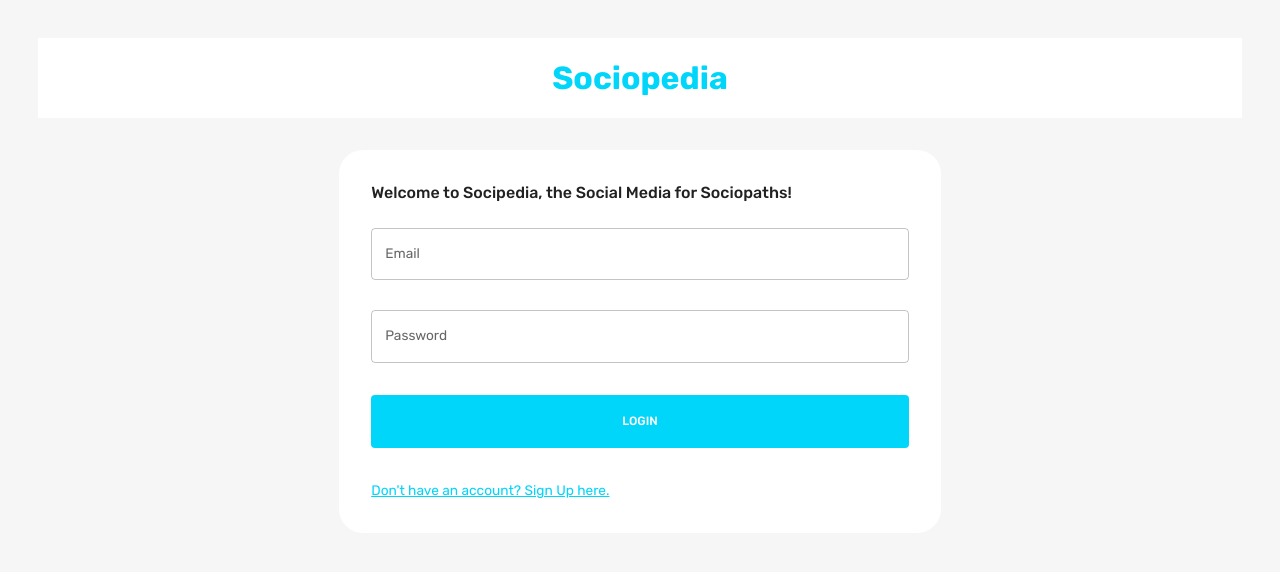
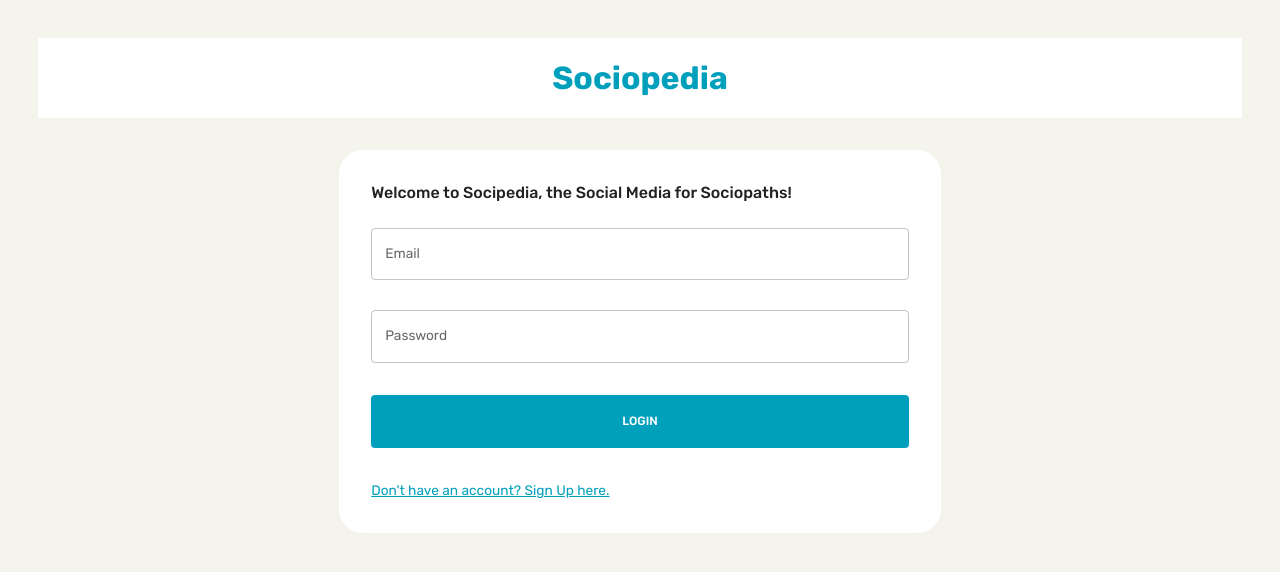
Before and after one commit to tom56561/movie-client, a React (Create React App) app: page / in a window 1280 px wide. Shown: the top 572 px of the page. Built offline with nearby package versions, Linux system fonts and the light colour scheme.

Commit message:
Refactor UI color

```diff
--- a/src/scenes/navbar/index.jsx
+++ b/src/scenes/navbar/index.jsx
@@ -55,7 +55,7 @@ const Navbar = () => {
             },
           }}
         >
-          Sociopedia
+          CineSocial Hub
         </Typography>
         {/* {(
           <FlexBetween
--- a/src/scenes/widgets/AdvertWidget.jsx
+++ b/src/scenes/widgets/AdvertWidget.jsx
@@ -24,12 +24,11 @@ const AdvertWidget = () => {
         style={{ borderRadius: "0.75rem", margin: "0.75rem 0" }}
       />
       <FlexBetween>
-        <Typography color={main}>MikaCosmetics</Typography>
-        <Typography color={medium}>mikacosmetics.com</Typography>
+        <Typography color={main}>Up</Typography>
+        <Typography color={medium}>up.com</Typography>
       </FlexBetween>
       <Typography color={medium} m="0.5rem 0">
-        Your pathway to stunning and immaculate beauty and made sure your skin
-        is exfoliating skin and shining like light.
+      78-year-old Carl Fredricksen travels to Paradise Falls in his house equipped with balloons, inadvertently taking a young stowaway.
       </Typography>
     </WidgetWrapper>
   );
--- a/src/theme.js
+++ b/src/theme.js
@@ -1,31 +1,33 @@
 // color design tokens export
 export const colorTokens = {
   grey: {
-    0: "#FFFFFF",
-    10: "#F6F6F6",
-    50: "#F0F0F0",
-    100: "#E0E0E0",
-    200: "#C2C2C2",
-    300: "#A3A3A3",
-    400: "#858585",
-    500: "#666666",
-    600: "#4D4D4D",
-    700: "#333333",
-    800: "#1A1A1A",
-    900: "#0A0A0A",
-    1000: "#000000",
+    // Nature-inspired neutral tones with a personalization twist
+    0: "#FFFFFF", // Pure white remains constant
+    10: "#F4F4ED", // Off-white inspired by natural linens
+    50: "#E8E8D0", // Light beige, reminiscent of sand
+    100: "#D1D1B2", // Warm grey, evoking dried herbs
+    200: "#B3B38C", // Muted olive
+    300: "#8E8E66", // Sage green for a touch of nature
+    400: "#6A6A4A", // Earthy brown-grey, like wet bark
+    500: "#555546", // Darker tone of the forest floor
+    600: "#3F3F32", // Deep moss green
+    700: "#292921", // Rich soil brown
+    800: "#141412", // Almost black, like the deep woods at night
+    900: "#0A0A06", // The darkest shade before pure black
+    1000: "#000000", // Pure black remains constant
   },
   primary: {
-    50: "#E6FBFF",
-    100: "#CCF7FE",
-    200: "#99EEFD",
-    300: "#66E6FC",
-    400: "#33DDFB",
-    500: "#00D5FA",
-    600: "#00A0BC",
-    700: "#006B7D",
-    800: "#00353F",
-    900: "#001519",
+    // Bold and bright colors for dark mode and accentuation
+    50: "#E3F9FD", // Light sky blue, calming and fresh
+    100: "#C2EFFB", // Clear day blue
+    200: "#80DFF7", // Vibrant cyan for a pop of color
+    300: "#3ED0F3", // Bright blue with a hint of green
+    400: "#00C0EF", // Electric blue, striking and contemporary
+    500: "#00A0BC", // Classic blue, Pantone-inspired
+    600: "#007D99", // Deep ocean blue for dark mode depth
+    700: "#005766", // Dark teal, sophisticated and versatile
+    800: "#003440", // Almost black blue, like the depths of the sea
+    900: "#001B22", // The darkest of blue before black
   },
 };
 
```
Also changed, not shown: 1 other file (tests, documents, lock files or other folders). Lines whose indentation alone changed are shown as unchanged.
